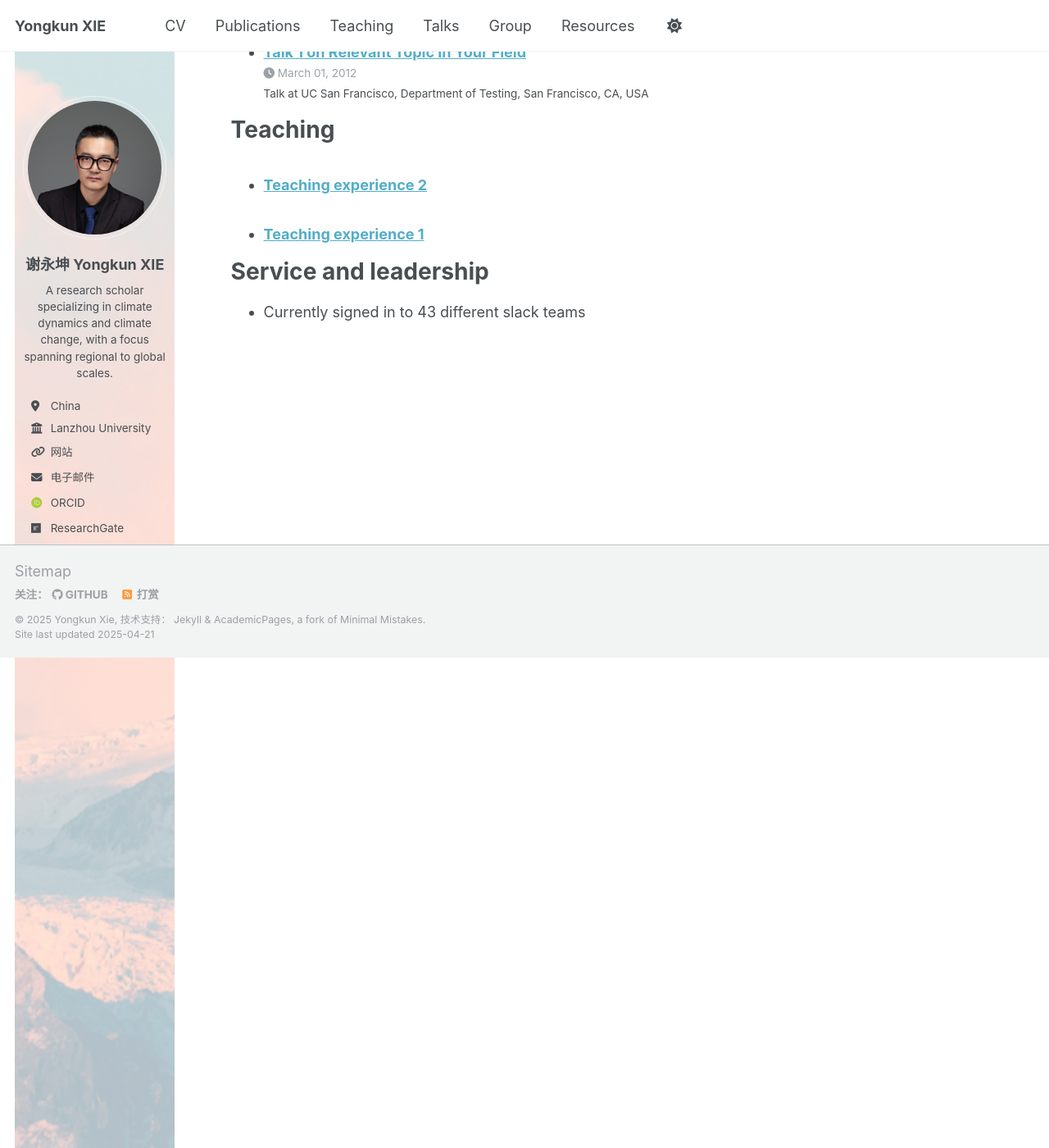
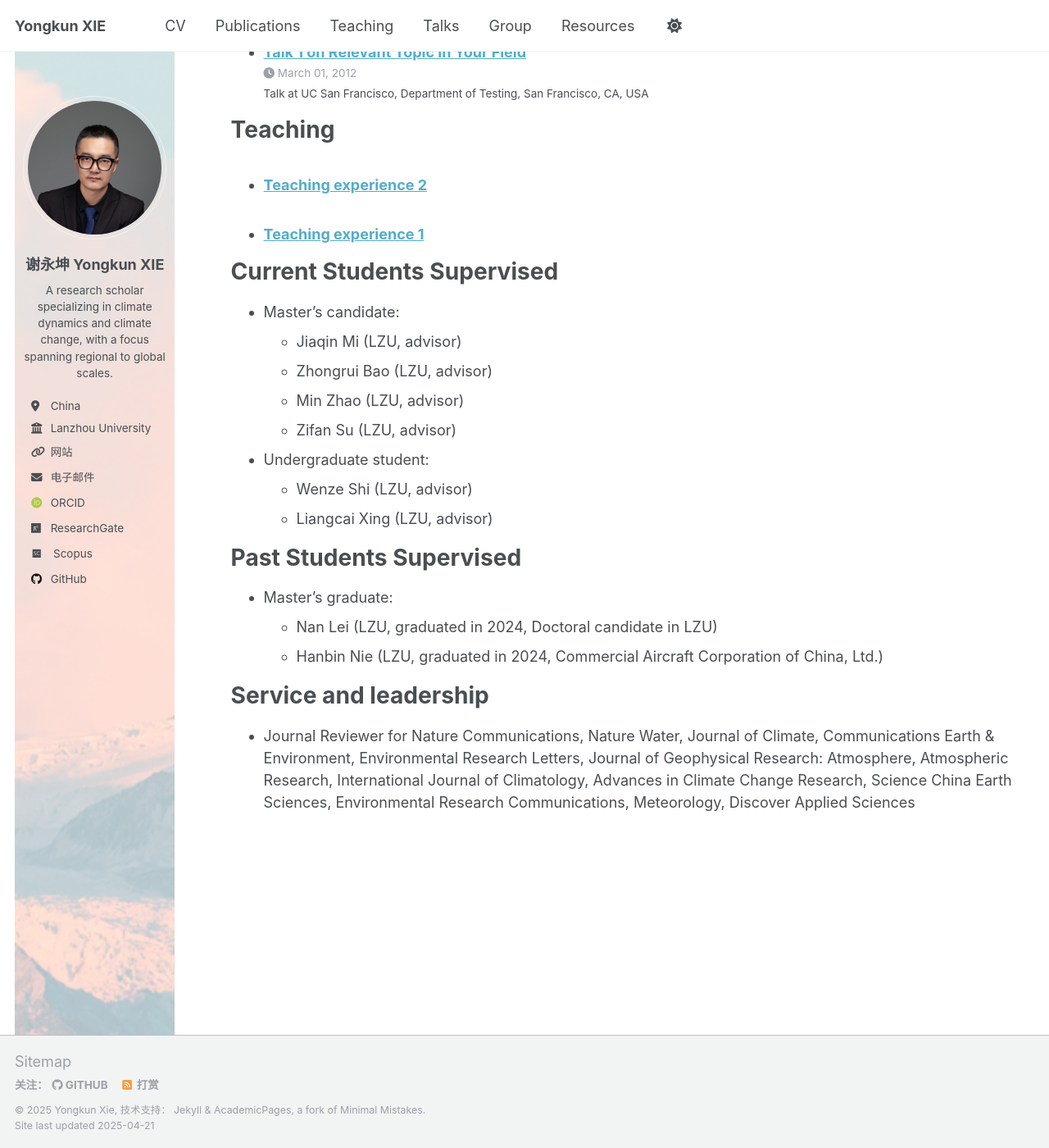
Before and after one commit to yongkunxie/yongkunxie.github.io, a Jekyll site: the page built from _pages/cv.md, in a window 1280 px wide and 1400 px high, scrolled down 1425 px. Shown: the whole window at 82% size. Built offline with Jekyll 4.4.1, drawn with Linux system fonts in a browser that asks for light colours; some web fonts are replaced.

Commit message:
Update cv.md

```diff
--- a/_pages/cv.md
+++ b/_pages/cv.md
@@ -48,6 +48,23 @@ Teaching
     {% include archive-single-cv.html %}
   {% endfor %}</ul>
 
+Current Students Supervised
+======
+* Master's candidate:
+  * Jiaqin Mi (LZU, advisor)
+  * Zhongrui Bao (LZU, advisor)
+  * Min Zhao (LZU, advisor)
+  * Zifan Su (LZU, advisor)
+* Undergraduate student:
+  * Wenze Shi (LZU, advisor)
+  * Liangcai Xing (LZU, advisor)
+
+Past Students Supervised
+======
+* Master's graduate:
+  * Nan Lei (LZU, graduated in 2024, Doctoral candidate in LZU)
+  * Hanbin Nie (LZU, graduated in 2024, Commercial Aircraft Corporation of China, Ltd.)
+
 Service and leadership
 ======
-* Currently signed in to 43 different slack teams
+* Journal Reviewer for Nature Communications, Nature Water, Journal of Climate, Communications Earth & Environment, Environmental Research Letters, Journal of Geophysical Research: Atmosphere, Atmospheric Research, International Journal of Climatology, Advances in Climate Change Research, Science China Earth Sciences, Environmental Research Communications, Meteorology, Discover Applied Sciences
```
